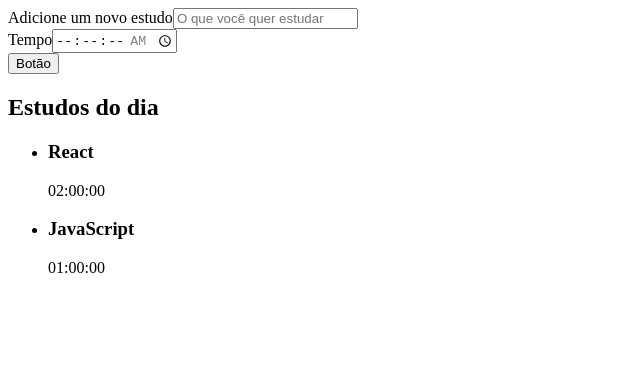
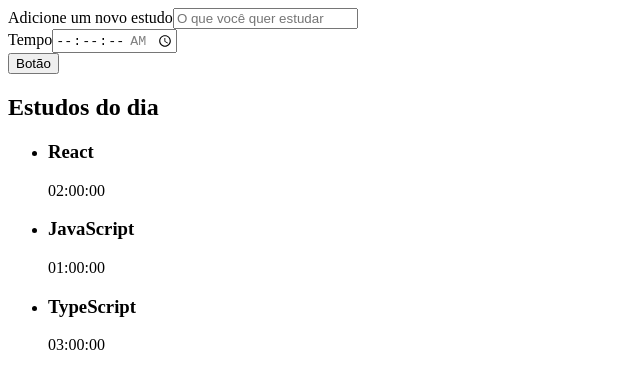
Before and after one commit to GuiDev45/Alura-react-ts, a React (Vite) app in the folder Alura-studies/: page / in a window 1280 px wide. Shown: the top 388 px of the page, without its empty margins (0-640 px from the left). Built offline with nearby package versions, Linux system fonts and the light colour scheme.

Commit message:
004 - Renderizando um array

```diff
--- a/Alura-studies/src/components/Lista/index.tsx
+++ b/Alura-studies/src/components/Lista/index.tsx
@@ -1,17 +1,30 @@
 // Forma mais nova de criar um componente é utilizando a function
 function Lista() {
+  const tarefas = [
+    {
+      tarefa: "React",
+      tempo: "02:00:00",
+    },
+    {
+      tarefa: "JavaScript",
+      tempo: "01:00:00",
+    },
+    {
+      tarefa: "TypeScript",
+      tempo: "03:00:00",
+    },
+  ];
   return (
     <aside>
       <h2> Estudos do dia </h2>
+      {/*Sempre quando for fazer um renderização de lista o react precisa de uma key, que no caso é o index, porém não é correto, o certo seria o item ter um id,o index pode ser variado e isso pode causar problemas logo não seria uma boa pratica*/}
       <ul>
-        <li>
-          <h3>React</h3>
-          <span>02:00:00</span>
-        </li>
-        <li>
-          <h3>JavaScript</h3>
-          <span>01:00:00</span>
-        </li>
+        {tarefas.map((item, index) => (
+          <li key={index}>
+            <h3>{item.tarefa}</h3>
+            <span>{item.tempo}</span>
+          </li>
+        ))}
       </ul>
     </aside>
   );
```
